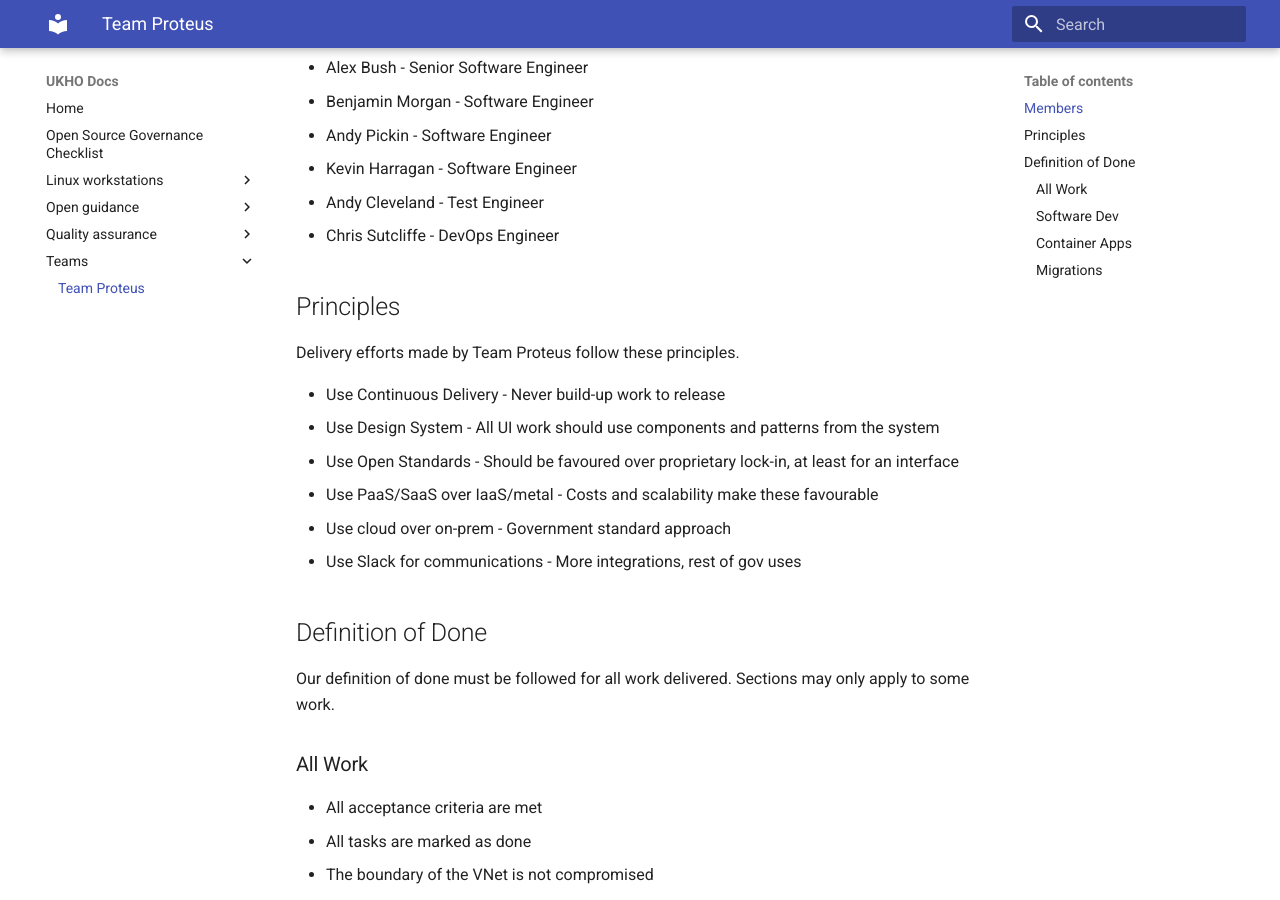
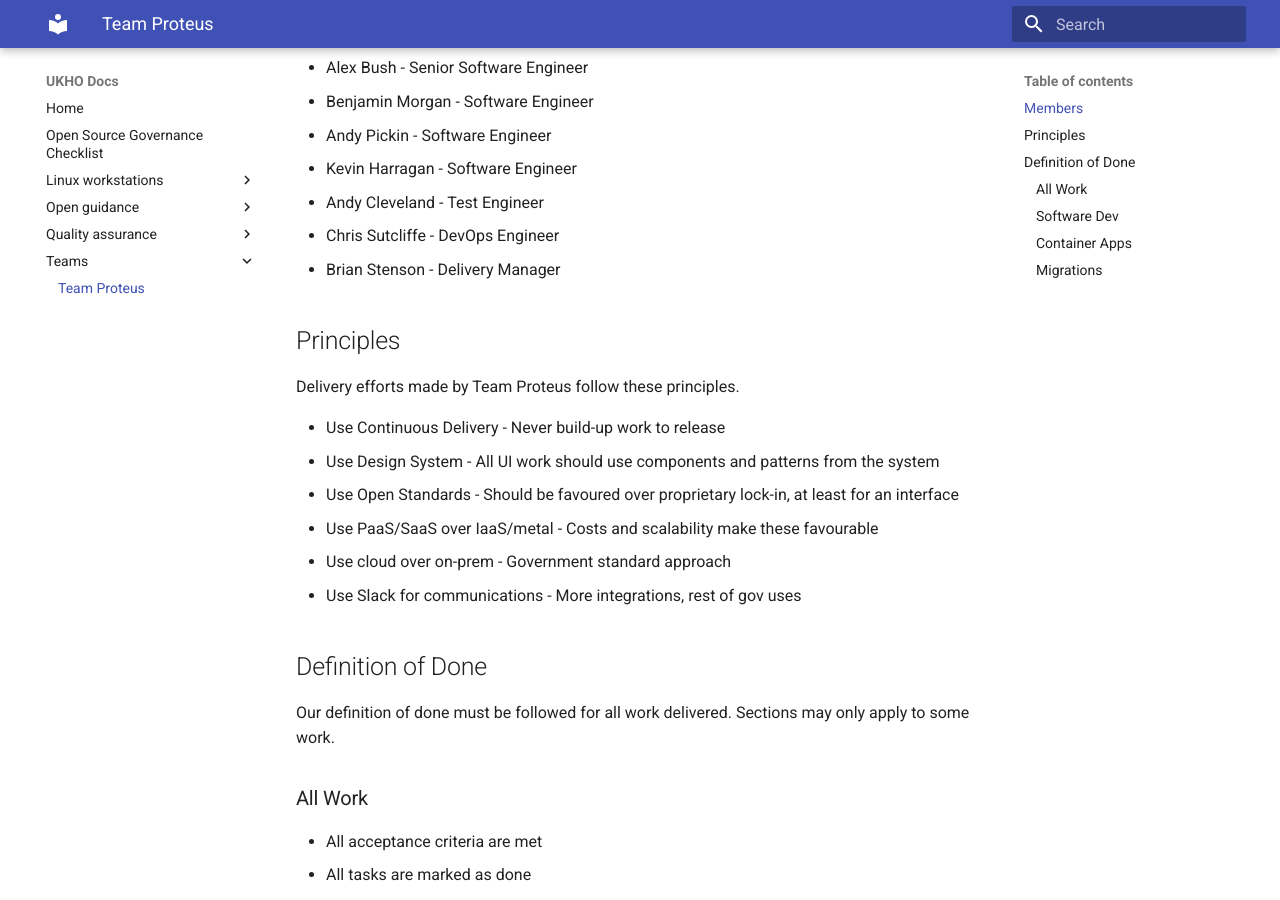
Before and after one commit to UKHO/docs, an MkDocs documentation site: the page built from docs/teams/proteus.md, in a window 1280 px wide and 900 px high, scrolled down 460 px. Built offline with MkDocs 1.6.1 and Material for MkDocs 9.7.7, drawn with Linux system fonts in a browser that asks for light colours.

Commit message:
Update docs/teams/proteus.md
Co-Authored-By: BenMorgan-23 <50986520+BenMorgan-23@users.noreply.github.com>

```diff
--- a/docs/teams/proteus.md
+++ b/docs/teams/proteus.md
@@ -13,7 +13,7 @@ Team Proteus is a delivery team currently working on the Data Platform. The team
 - Kevin Harragan - Software Engineer
 - Andy Cleveland - Test Engineer
 - Chris Sutcliffe - DevOps Engineer
-
+- Brian Stenson - Delivery Manager
 ## Principles
 Delivery efforts made by Team Proteus follow these principles.
 
```
